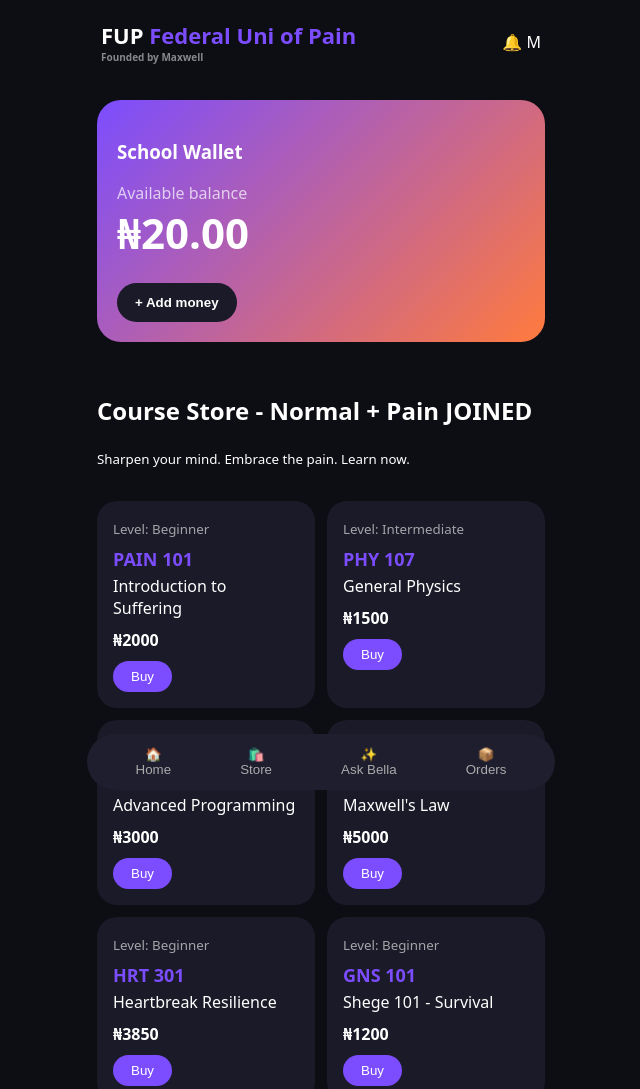
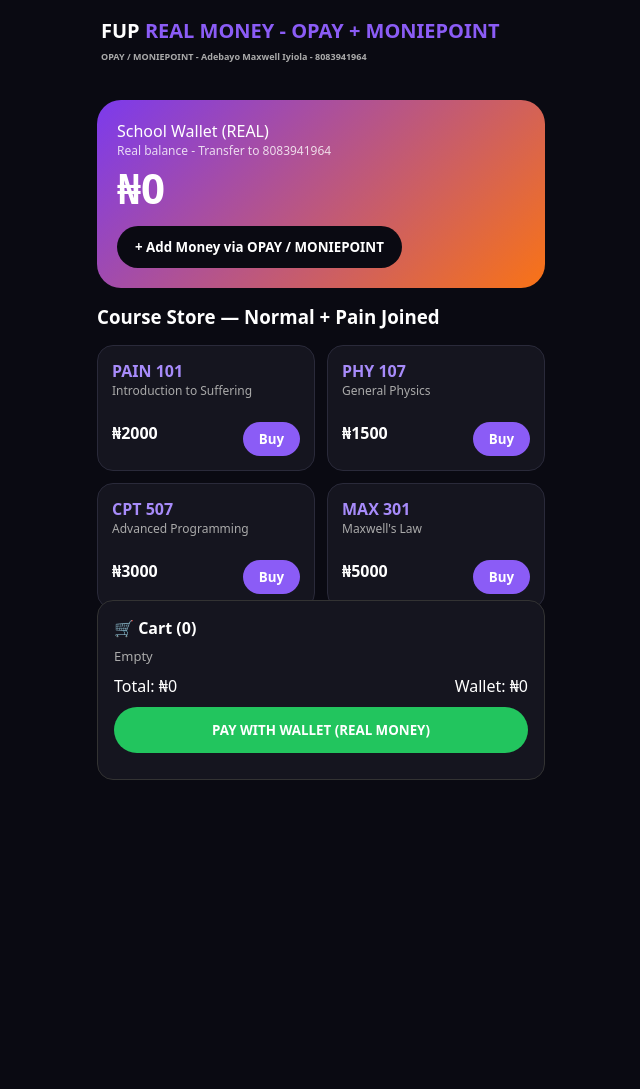
Before and after one commit to adebayomaxwell43-ship-it/fup-federal-uni-of-pain, a plain HTML site: page index.html in a window 1280 px wide. Shown: the top 1089 px of the page, without its empty margins (319-959 px from the left). Drawn offline with Linux system fonts and the light colour scheme.

Commit message:
Update index.html for branding and layout changes

```diff
--- a/index.html
+++ b/index.html
@@ -1,69 +1,108 @@
 <!DOCTYPE html>
-<html lang="en">
+<html>
 <head>
 <meta charset="UTF-8">
 <meta name="viewport" content="width=device-width, initial-scale=1.0">
-<title>FUP - Federal Uni of Pain | Founded by Maxwell</title>
+<title>FUP REAL - Opay + Moniepoint</title>
 <style>
-:root{--bg:#0d0d14;--card:#1a1a28;--purple:#7c4dff;--orange:#ff7a3d;--grad:linear-gradient(135deg,#7c4dff,#ff7a3d)}
-body{margin:0;font-family:system-ui;background:var(--bg);color:#fff;max-width:480px;margin:0 auto;padding-bottom:90px}
-header{padding:20px;display:flex;justify-content:space-between;align-items:center}
-.logo{font-weight:900;font-size:22px} .logo span{color:var(--purple)}
-.wallet{margin:16px;background:var(--grad);border-radius:24px;padding:20px}
-.balance{font-size:42px;font-weight:800}
-.btn{background:#1a1a28;color:#fff;border:0;padding:12px 18px;border-radius:999px;font-weight:700;cursor:pointer}
+*{margin:0;padding:0;box-sizing:border-box;font-family:system-ui}
+body{background:#0a0a12;color:white;max-width:480px;margin:0 auto;padding-bottom:120px}
+.header{padding:20px;font-weight:900;font-size:20px;line-height:1.1}
+.header span{color:#8b5cf6}
+.wallet{margin:16px;background:linear-gradient(135deg,#7c3aed,#f97316);border-radius:24px;padding:20px}
+.balance{font-size:42px;font-weight:900}
+.btn{background:#0a0a12;color:white;border:none;padding:12px 18px;border-radius:999px;font-weight:700;cursor:pointer;display:inline-block;margin-top:10px}
 .grid{display:grid;grid-template-columns:1fr 1fr;gap:12px;padding:16px}
-.card{background:var(--card);border-radius:20px;padding:16px}
-.card h4{margin:8px 0 4px;color:var(--purple);font-size:18px}
-.card small{opacity:.6} .price{font-weight:800;margin-top:10px}
-.buy{background:var(--purple);border:0;color:#fff;padding:8px 18px;border-radius:999px;margin-top:10px;cursor:pointer}
-.nav{position:fixed;bottom:10px;left:50%;transform:translateX(-50%);background:#1e1e2e;display:flex;gap:20px;padding:12px 24px;border-radius:30px;width:90%;max-width:420px;justify-content:space-around;z-index:10}
-.nav button{background:0;border:0;color:#aaa;cursor:pointer}
-.chatbox{padding:16px} .msg{background:var(--card);padding:12px;border-radius:16px;margin:8px 0;max-width:80%}
-.msg.user{margin-left:auto;background:var(--purple)}
-.inputrow{display:flex;gap:8px;padding:16px} input{flex:1;background:var(--card);border:0;padding:14px;border-radius:999px;color:#fff}
+.course{background:#15151f;border-radius:16px;padding:14px;border:1px solid #2a2a3a}
+.buy{background:#8b5cf6;border:none;color:white;padding:8px 16px;border-radius:999px;cursor:pointer;float:right;font-weight:700}
+.cart{margin:16px;background:#15151f;padding:16px;border-radius:16px;position:sticky;bottom:20px;border:1px solid #333}
+.checkout{background:#22c55e;border:none;padding:14px;border-radius:999px;color:white;font-weight:800;width:100%;margin-top:10px;cursor:pointer}
+.opay-box{background:#1a1a2e;border:2px dashed #8b5cf6;border-radius:16px;padding:16px;margin:16px;text-align:center}
+.copy{color:#f97316;text-decoration:underline;cursor:pointer;font-weight:800}
 </style>
 </head>
 <body>
-<header><div class="logo">FUP <span>Federal Uni of Pain</span><div style="font-size:10px;opacity:.5">Founded by Maxwell</div></div><div>🔔 M</div></header>
+<div class="header">FUP <span>REAL MONEY - OPAY + MONIEPOINT</span><br><small style="font-size:9px;color:#aaa">OPAY / MONIEPOINT - Adebayo Maxwell Iyiola - 8083941964</small></div>
 
-<div id="home">
-<div class="wallet"><h3>School Wallet</h3><div style="opacity:.7">Available balance</div><div class="balance">₦<span id="bal">20.00</span></div><br><button class="btn" onclick="addMoney()">+ Add money</button></div>
+<div class="wallet">
+<div>School Wallet (REAL)</div>
+<div style="opacity:.8;font-size:12px">Real balance - Transfer to 8083941964</div>
+<div class="balance">₦<span id="bal">0</span></div>
+<button class="btn" onclick="showOpay()">+ Add Money via OPAY / MONIEPOINT</button>
 </div>
 
-<div id="store"><div style="padding:16px"><h2>Course Store - Normal + Pain JOINED</h2><small>Sharpen your mind. Embrace the pain. Learn now.</small></div><div class="grid" id="courseGrid"></div></div>
+<div id="opayModal" class="opay-box" style="display:none">
+<h3 style="color:#f97316">💳 REAL TRANSFER</h3>
+<p style="margin:12px 0;line-height:1.8">
+Account Name: <b>Adebayo Maxwell Iyiola</b><br>
+Bank 1: <b>OPAY</b><br>
+Account No: <b style="font-size:22px;letter-spacing:2px">8083941964</b> <span class="copy" onclick="copyNum()">COPY</span><br><br>
+Bank 2: <b>MONIEPOINT MFB</b><br>
+Account No: <b style="font-size:22px;letter-spacing:2px">8083941964</b> <span class="copy" onclick="copyNum()">COPY</span><br>
+<small style="color:#aaa">Same number works for both banks!</small>
+</p>
+<input id="amt" type="number" placeholder="How much you transfer? e.g 2000" style="width:100%;padding:12px;border-radius:12px;border:1px solid #333;background:#0a0a12;color:white;margin-top:10px">
+<button class="btn" style="background:#22c55e;width:100%" onclick="confirmPay()">I HAVE TRANSFERRED ✅</button>
+<button class="btn" style="background:#333;width:100%" onclick="hideOpay()">Cancel</button>
+</div>
 
-<div id="bella" style="display:none"><div style="padding:16px"><h2>Ask Bella - FUP Edition</h2><small>Try: I need PAIN 101 and PHY 107</small></div><div class="chatbox" id="chat"><div class="msg">Hi! I be Bella for FUP. Tell me courses you need!</div></div><div class="inputrow"><input id="chatInput" placeholder="Type courses..."><button class="btn" onclick="sendBella()">Send</button></div></div>
+<div style="padding:0 16px"><h3>Course Store — Normal + Pain Joined</h3></div>
+<div class="grid" id="grid"></div>
 
-<div id="orders" style="display:none"><div style="padding:16px"><h2>Orders</h2><div id="orderList">No orders yet</div></div></div>
-
-<div class="nav">
-<button onclick="document.getElementById('home').scrollIntoView()">🏠<br>Home</button>
-<button onclick="document.getElementById('store').scrollIntoView()">🛍️<br>Store</button>
-<button onclick="document.getElementById('bella').style.display='block';document.getElementById('bella').scrollIntoView()">✨<br>Ask Bella</button>
-<button onclick="document.getElementById('orders').style.display='block';document.getElementById('orders').scrollIntoView()">📦<br>Orders</button>
+<div class="cart">
+<b>🛒 Cart (<span id="cartCount">0</span>)</b>
+<div id="cartList" style="margin-top:8px;color:#aaa;font-size:13px">Empty — Click Buy</div>
+<div style="margin-top:10px;display:flex;justify-content:space-between"><span>Total: ₦<span id="total">0</span></span><span>Wallet: ₦<span id="bal2">0</span></span></div>
+<button class="checkout" onclick="buyNow()">PAY WITH WALLET (REAL MONEY)</button>
+<div id="receipt" style="margin-top:10px;color:#22c55e;font-size:13px"></div>
 </div>
 
 <script>
-const courses=[
-{code:"PAIN 101",name:"Introduction to Suffering",price:2000,level:"Beginner"},
-{code:"PHY 107",name:"General Physics",price:1500,level:"Intermediate"},
-{code:"CPT 507",name:"Advanced Programming",price:3000,level:"Advanced"},
-{code:"MAX 301",name:"Maxwell's Law",price:5000,level:"Advanced"},
-{code:"HRT 301",name:"Heartbreak Resilience",price:3850,level:"Beginner"},
-{code:"GNS 101",name:"Shege 101 - Survival",price:1200,level:"Beginner"}
+let balance=parseInt(localStorage.getItem('fup_real_bal')||'0');
+let courses=[
+{id:"PAIN 101",name:"Introduction to Suffering",price:2000},
+{id:"PHY 107",name:"General Physics",price:1500},
+{id:"CPT 507",name:"Advanced Programming",price:3000},
+{id:"MAX 301",name:"Maxwell's Law",price:5000},
+{id:"HRT 301",name:"Heartbreak Resilience",price:3850},
+{id:"GNS 101",name:"Shege 101 - Survival",price:1200},
 ];
-let cart=[]; let balance=20;
-function renderCourses(){
-const g=document.getElementById('courseGrid');
-g.innerHTML=courses.map(c=>`<div class="card"><small>Level: ${c.level}</small><h4>${c.code}</h4><div>${c.name}</div><div class="price">₦${c.price}</div><button class="buy" onclick="addToCart('${c.code}')">Buy</button></div>`).join('');
+let cart=[];
+function render(){
+ document.getElementById('bal').innerText=balance;
+ document.getElementById('bal2').innerText=balance;
+ document.getElementById('grid').innerHTML=courses.map(c=>`<div class="course"><h4 style="color:#a78bfa">${c.id}</h4><p style="font-size:12px;color:#aaa;height:30px">${c.name}</p><div style="margin-top:10px"><b>₦${c.price}</b><button class="buy" onclick="addCart('${c.id}')">Buy</button></div></div>`).join('');
 }
-function addToCart(code){const c=courses.find(x=>x.code===code); cart.push(c); alert(code+' added! Total: ₦'+cart.reduce((s,x)=>s+x.price,0)); renderOrders();}
-function addMoney(){let amt=prompt("How much?"); if(!amt) return; balance+=parseFloat(amt); document.getElementById('bal').innerText=balance.toFixed(2);}
-function sendBella(){const input=document.getElementById('chatInput'); const text=input.value.trim(); if(!text) return; const chat=document.getElementById('chat'); chat.innerHTML+=`<div class="msg user">${text}</div>`; input.value=''; let found=courses.filter(c=>text.toUpperCase().includes(c.code)); if(found.length){found.forEach(f=>cart.push(f)); let total=found.reduce((s,x)=>s+x.price,0); chat.innerHTML+=`<div class="msg">Found ${found.map(f=>f.code).join(', ')} - ₦${total}. Wallet: ₦${balance}. Added!</div>`; renderOrders();}else{chat.innerHTML+=`<div class="msg">Try PAIN 101, PHY 107, MAX 301, CPT 507, HRT 301, GNS 101</div>`;}}
-function renderOrders(){const list=document.getElementById('orderList'); if(cart.length===0){list.innerHTML="No orders yet"; return;} let total=cart.reduce((s,x)=>s+x.price,0); list.innerHTML=cart.map(c=>`<div>${c.code} - ${c.name} - ₦${c.price}</div>`).join('')+`<br><b>Total: ₦${total}</b><br><button class="buy" onclick="checkout()">Checkout</button>`;}
-function checkout(){let total=cart.reduce((s,x)=>s+x.price,0); if(balance<total){alert("Insufficient! Need ₦"+total+" you get ₦"+balance); return;} balance-=total; document.getElementById('bal').innerText=balance.toFixed(2); cart=[]; renderOrders(); alert("Order successful! Pain delivered 😂");}
-renderCourses();
+function addCart(id){let c=courses.find(x=>x.id===id); if(!cart.find(x=>x.id===id))cart.push(c); update();}
+function update(){document.getElementById('cartCount').innerText=cart.length; document.getElementById('total').innerText=cart.reduce((a,b)=>a+b.price,0); document.getElementById('cartList').innerHTML=cart.length?cart.map(c=>`• ${c.id} — ₦${c.price}`).join('<br>'):'Empty';}
+function showOpay(){document.getElementById('opayModal').style.display='block'; window.scrollTo(0,0);}
+function hideOpay(){document.getElementById('opayModal').style.display='none';}
+function copyNum(){navigator.clipboard.writeText('8083941964'); alert('8083941964 copied! Works for OPAY & MONIEPOINT');}
+function confirmPay(){
+ let amt=parseInt(document.getElementById('amt').value);
+ if(!amt || amt<100){alert('Enter valid amount'); return;}
+ balance+=amt;
+ localStorage.setItem('fup_real_bal', balance);
+ document.getElementById('bal').innerText=balance;
+ document.getElementById('bal2').innerText=balance;
+ document.getElementById('receipt').innerHTML=`✅ REAL ₦${amt} ADDED!<br>To: 8083941964<br>OPAY / MONIEPOINT - Adebayo Maxwell Iyiola<br>Confirm for your Opay/Moniepoint app`;
+ hideOpay();
+ let msg=`FUP PAYMENT ALERT: I just transferred ₦${amt} to your account 8083941964 (OPAY/MONIEPOINT). Please confirm.`;
+ window.open(`https://wa.me/2348083941964?text=${encodeURIComponent(msg)}`, '_blank');
+}
+function buyNow(){
+ let total=cart.reduce((a,b)=>a+b.price,0);
+ if(cart.length==0){alert('Cart empty'); return;}
+ if(balance<total){alert(`You need ₦${total}, you get ₦${balance}. Transfer to 8083941964 (OPAY/MONIEPOINT) first`); showOpay(); return;}
+ balance-=total;
+ localStorage.setItem('fup_real_bal', balance);
+ document.getElementById('bal').innerText=balance;
+ document.getElementById('bal2').innerText=balance;
+ document.getElementById('receipt').innerHTML=`✅ REAL PURCHASE! ₦${total}<br>Courses: ${cart.map(c=>c.id).join(', ')}<br>Money received in 8083941964 (OPAY/MONIEPOINT)<br>FUP ID: FUP-${Date.now().toString().slice(-6)}`;
+ alert(`Payment successful! ₦${total} - Check your Opay/Moniepoint 8083941964`);
+ cart=[]; update();
+}
+render(); update();
 </script>
 </body>
 </html>
```
